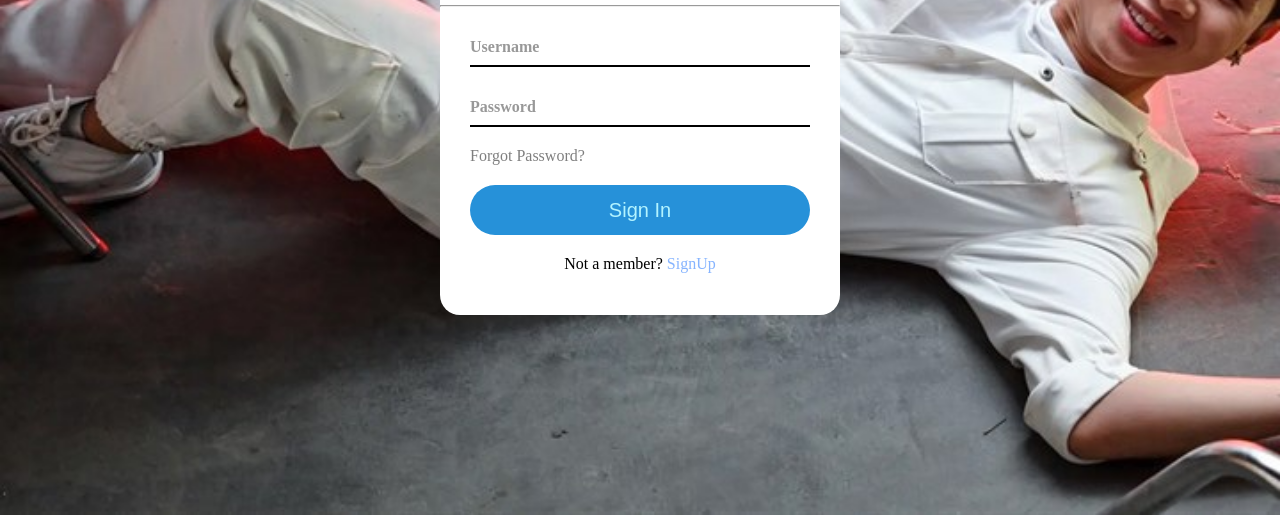
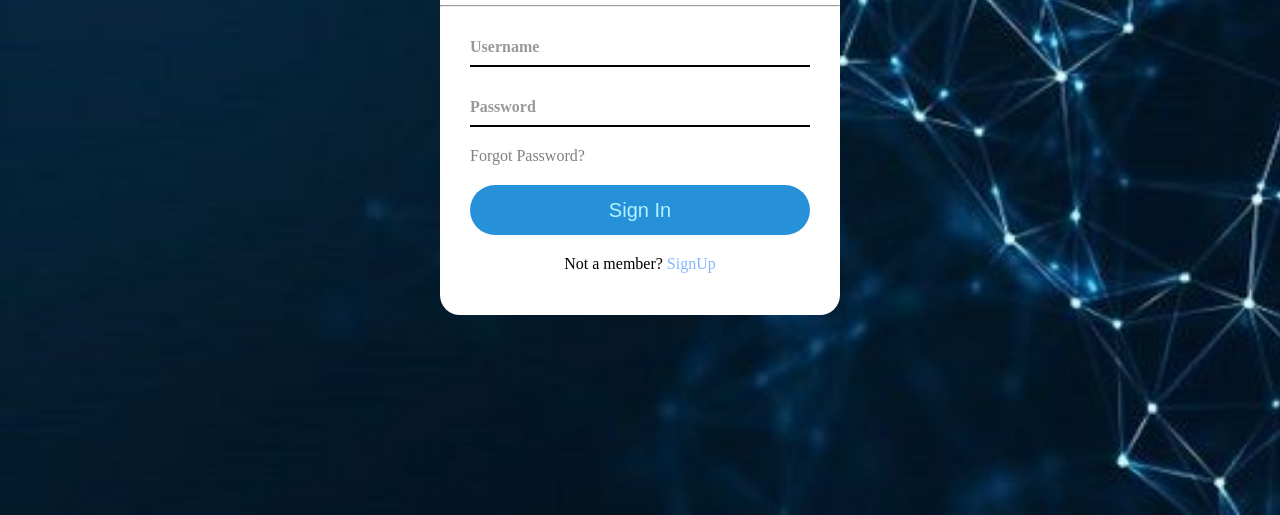
Before and after one commit to vchuongz/vchuongz, a plain HTML site: page user/index.html in a window 1280 px wide. Shown: the part 285-800 px from the top of the page. Drawn offline with Linux system fonts and the light colour scheme.

Commit message:
dang nhap

```diff
--- a/user/assets/css/login.css
+++ b/user/assets/css/login.css
@@ -10,7 +10,7 @@
     align-items: center;
     width: 100vw;
     height: 100vh;
-    background-image:  url("../images/image.png");
+    background-image:  url("../images/bgr.jpg");
     background-size: cover;
 }
 
```
